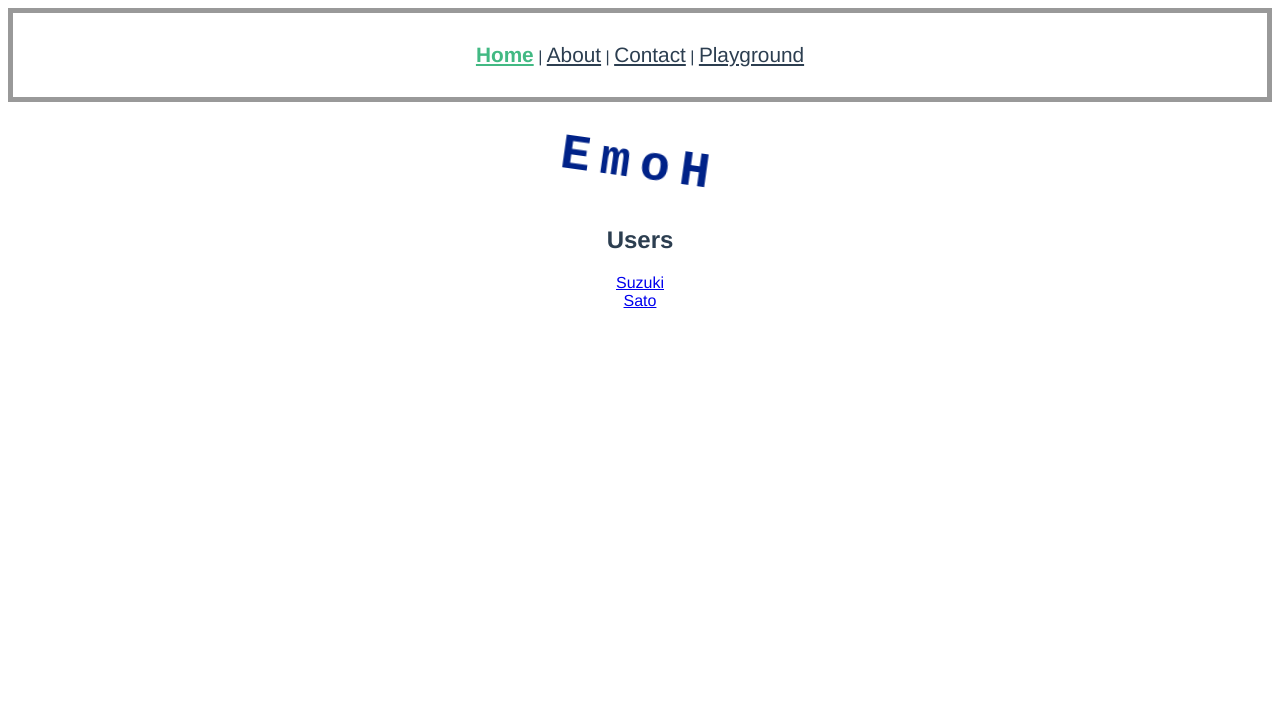
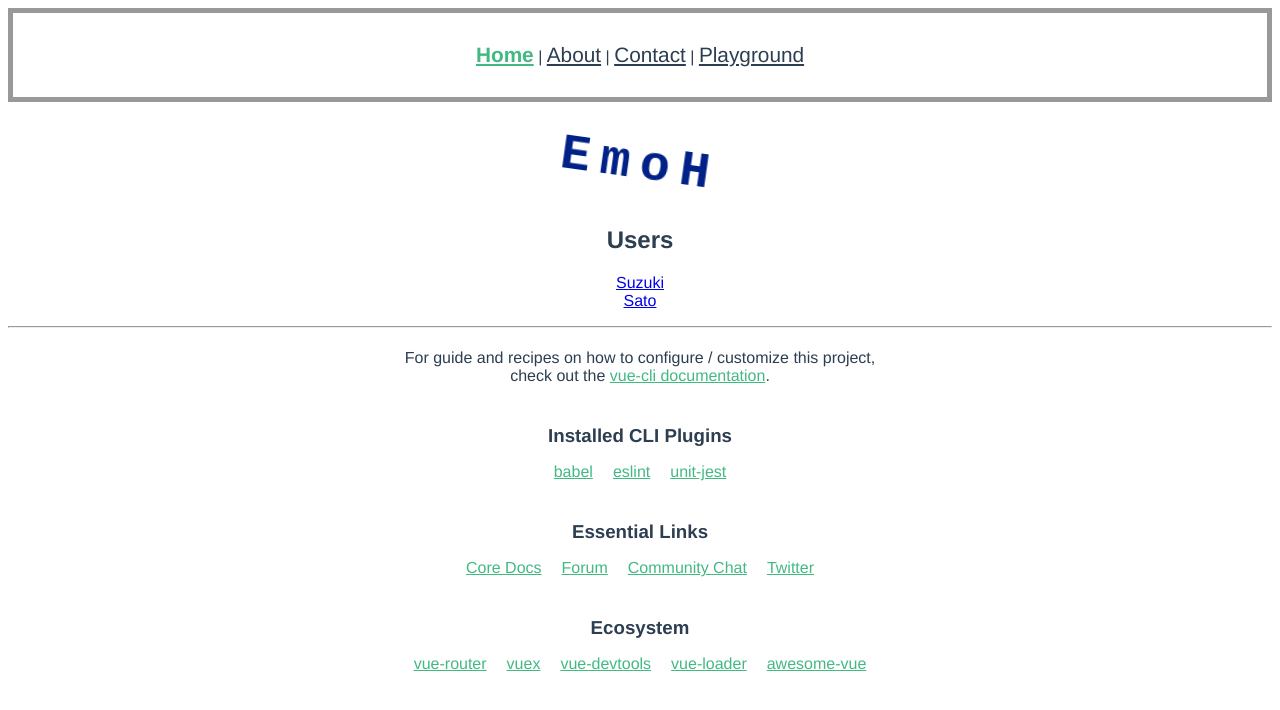
Before and after one commit to SotaSuzuki/stdin-may, a Vue app in the folder vuejs/01-vue-cli/: page /playground in a window 1280 px wide. Shown: the top 710 px of the page. Built offline with nearby package versions, Linux system fonts and the light colour scheme.

Commit message:
Add mixin

```diff
--- a/vuejs/01-vue-cli/src/components/HelloWorld.vue
+++ b/vuejs/01-vue-cli/src/components/HelloWorld.vue
@@ -31,10 +31,23 @@
 </template>
 
 <script>
+import { helloMixin } from '@/mixins/hello'
+
 export default {
   name: 'HelloWorld',
+  mixins: [helloMixin],
+
+  // NOTE mixin のオプションと mixion 呼び出し元のオプションは
+  // シャローマージされコンフリクトした場合はコンポーネントの方を優先する
   props: {
-    msg: String,
+    msg2: String,
+  },
+
+  // NOTE helloMixin でも created フックを使用しているが
+  // これらはマージされる。先に mixin の created フックが呼ばれ
+  // そのあとに mixin 呼び出し元の created フックが呼ばれる
+  created () {
+    console.log('Hello world! from HelloWorld component.')
   },
 }
 </script>
--- /dev/null
+++ b/vuejs/01-vue-cli/src/mixins/hello.js
@@ -0,0 +1,9 @@
+export const helloMixin = {
+  props: {
+    msg: String,
+  },
+
+  created () {
+    console.log('Hello world!')
+  },
+}
--- a/vuejs/01-vue-cli/src/views/Home.vue
+++ b/vuejs/01-vue-cli/src/views/Home.vue
@@ -6,6 +6,10 @@
       <li><router-link :to="{ name: 'user', params: { id: 'suzuki' } }">Suzuki</router-link></li>
       <li><router-link :to="{ name: 'user', params: { id: 'sato' } }">Sato</router-link></li>
     </ul>
+
+    <hr>
+
+    <hello-world/>
   </div>
 </template>
 
```
